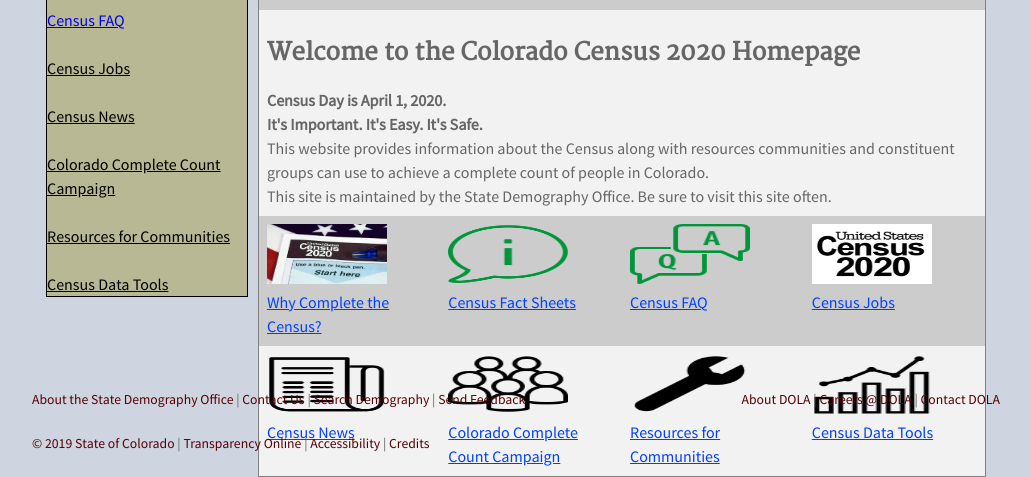
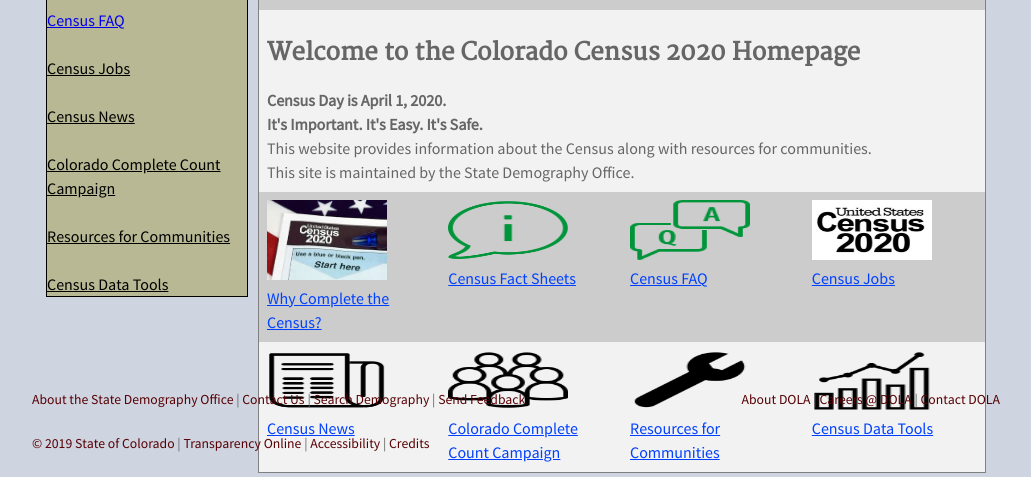
Before and after one commit to TBleess/Website_New, a Jekyll site: the page built from pages/5_CensusACS/census_2020_main.html, in a window 1280 px wide, cut to the strip 630-1107 px from the top of the page. Shown: the whole strip, without its empty margins (124-1155 px from the left). Built offline with Jekyll 4.4.1, drawn with Linux system fonts in a browser that asks for light colours.

Commit message:
Update census_2020_main.html

```diff
--- a/pages/5_CensusACS/census_2020_main.html
+++ b/pages/5_CensusACS/census_2020_main.html
@@ -118,15 +118,15 @@
 				<h2>Welcome to the Colorado Census 2020 Homepage</h2>
 				<b>Census Day is April 1, 2020.</b> <br>
 				<b>It's Important.  It's Easy.  It's Safe. </b><br>
-				This website provides information about the Census along with resources communities and constituent groups can use to achieve a complete count of people in Colorado.<br>
-				This site is maintained by the State Demography Office.  Be sure to visit this site often.
+				This website provides information about the Census along with resources for communities.<br>
+				This site is maintained by the State Demography Office.
 			</td>
 		</tr>
 		<tr>
 			<td valign="top" align="center" height="80px">
 				<div title="Everyone Counts in Colorado.  Show that you are here.">
 					<a href='https://demography.dola.colorado.gov/census-acs/2020-census-completion/'>
-					<img src="/images/c2020form.png" alt="Everyone Counts in Colorado.  Show that you are here." style="width:120px;height:60px;"></img>
+					<img src="/images/c2020form.png" alt="Everyone Counts in Colorado.  Show that you are here." style="width:120px;height:80px;"></img>
 					</a>
 				</div>
 				<div title="Everyone Counts in Colorado.  Show that you are here.">
```
